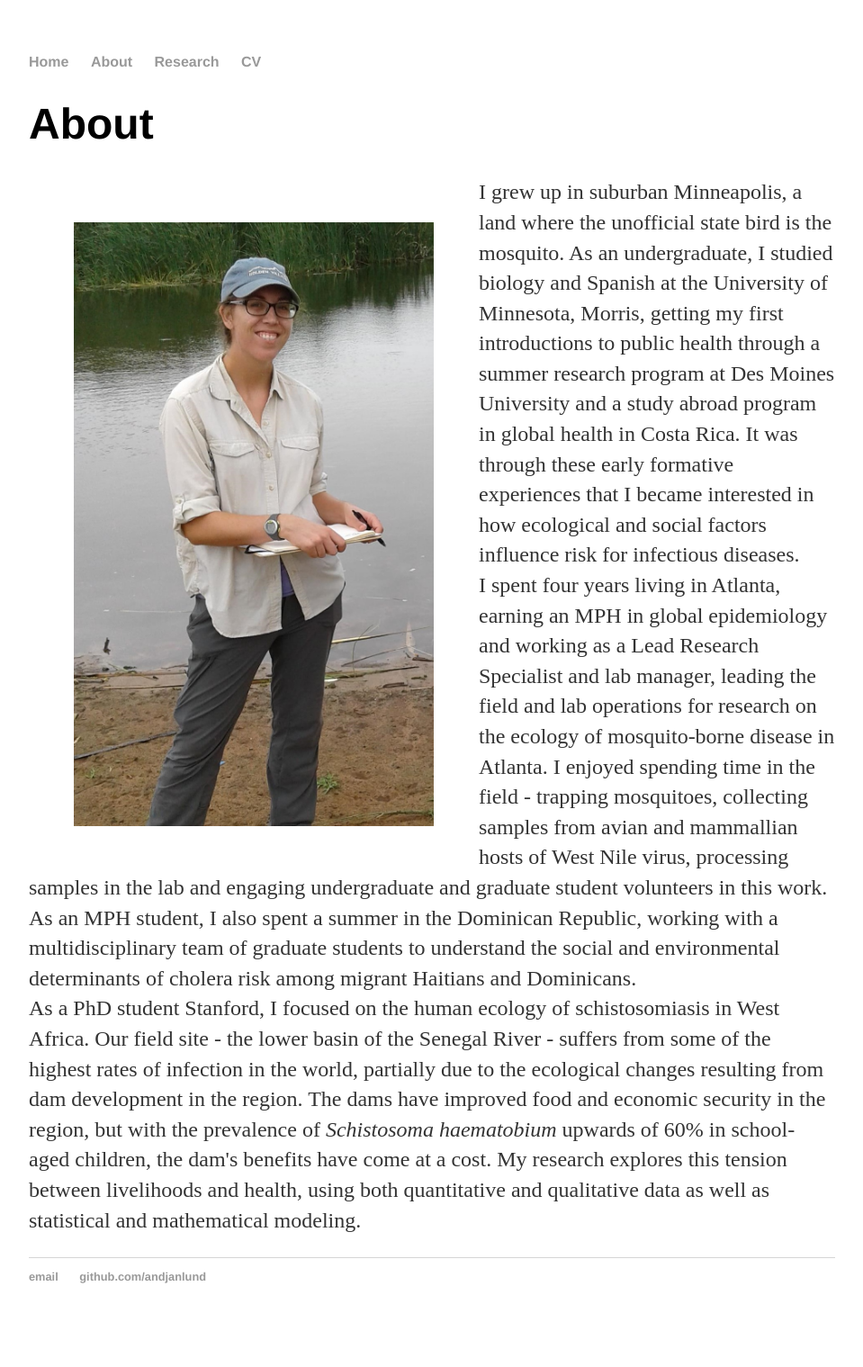
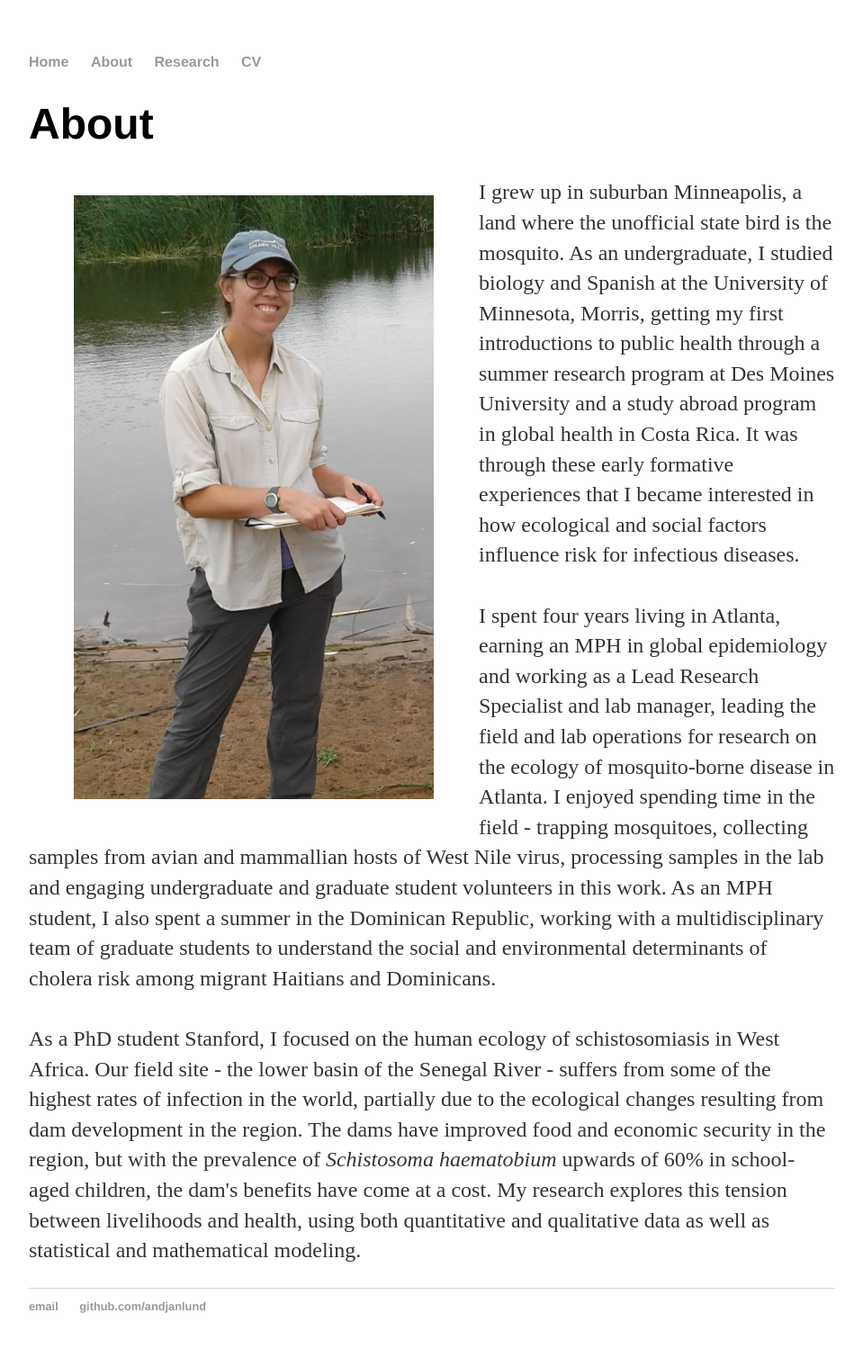
Before and after one commit to andjanlund/andjanlund.github.io, a Jekyll site: the page built from about/index.html, in a window 1280 px wide. Shown: the whole page at 90% size, without its empty margins (160-1119 px from the left). Built offline with Jekyll 4.4.1, drawn with Linux system fonts in a browser that asks for light colours; before the commit the page ends 1486 px from its top, so only the background shows below that.

Commit message:
decrease vertical space, add new line breaks

```diff
--- a/about/index.html
+++ b/about/index.html
@@ -6,15 +6,17 @@ title: About
 
 	<div>
 	<img src="/images/andrea/20160817_132057.jpg" width = "400"
-	  align = "left" hspace = 50 vspace = 50/>
+	  align = "left" hspace = 50 vspace = 20/>
 	</div>
 
 	<p> I grew up in suburban Minneapolis, a land where the unofficial state bird is the mosquito. As an undergraduate, I studied biology and Spanish at the University of Minnesota, Morris, getting my first introductions to public health through a summer research program at Des Moines University and a study abroad program in global health in Costa Rica. It was through these early formative experiences that I became interested in how ecological and social factors influence risk for infectious diseases.
 
 	<br/>
+	<br/>
 
 I spent four years living in Atlanta, earning an MPH in global epidemiology and working as a Lead Research Specialist and lab manager, leading the field and lab operations for research on the ecology of mosquito-borne disease in Atlanta. I enjoyed spending time in the field - trapping mosquitoes, collecting samples from avian and mammallian hosts of West Nile virus, processing samples in the lab and engaging undergraduate and graduate student volunteers in this work. As an MPH student, I also spent a summer in the Dominican Republic, working with a multidisciplinary team of graduate students to understand the social and environmental determinants of cholera risk among migrant Haitians and Dominicans.
 
+  <br/>
   <br/>
 
 As a PhD student Stanford, I focused on the human ecology of schistosomiasis in West Africa. Our field	site - the lower basin of the Senegal River - suffers from some of the highest rates of infection in the world, partially due to the ecological changes resulting from dam development in the region. The dams have improved food and economic security in the region, but with the prevalence of <em> Schistosoma haematobium </em> upwards of 60% in school-aged children, the dam's benefits have come at a cost. My research explores this tension between livelihoods and health, using	both quantitative and qualitative data as well as statistical and mathematical modeling.
```
